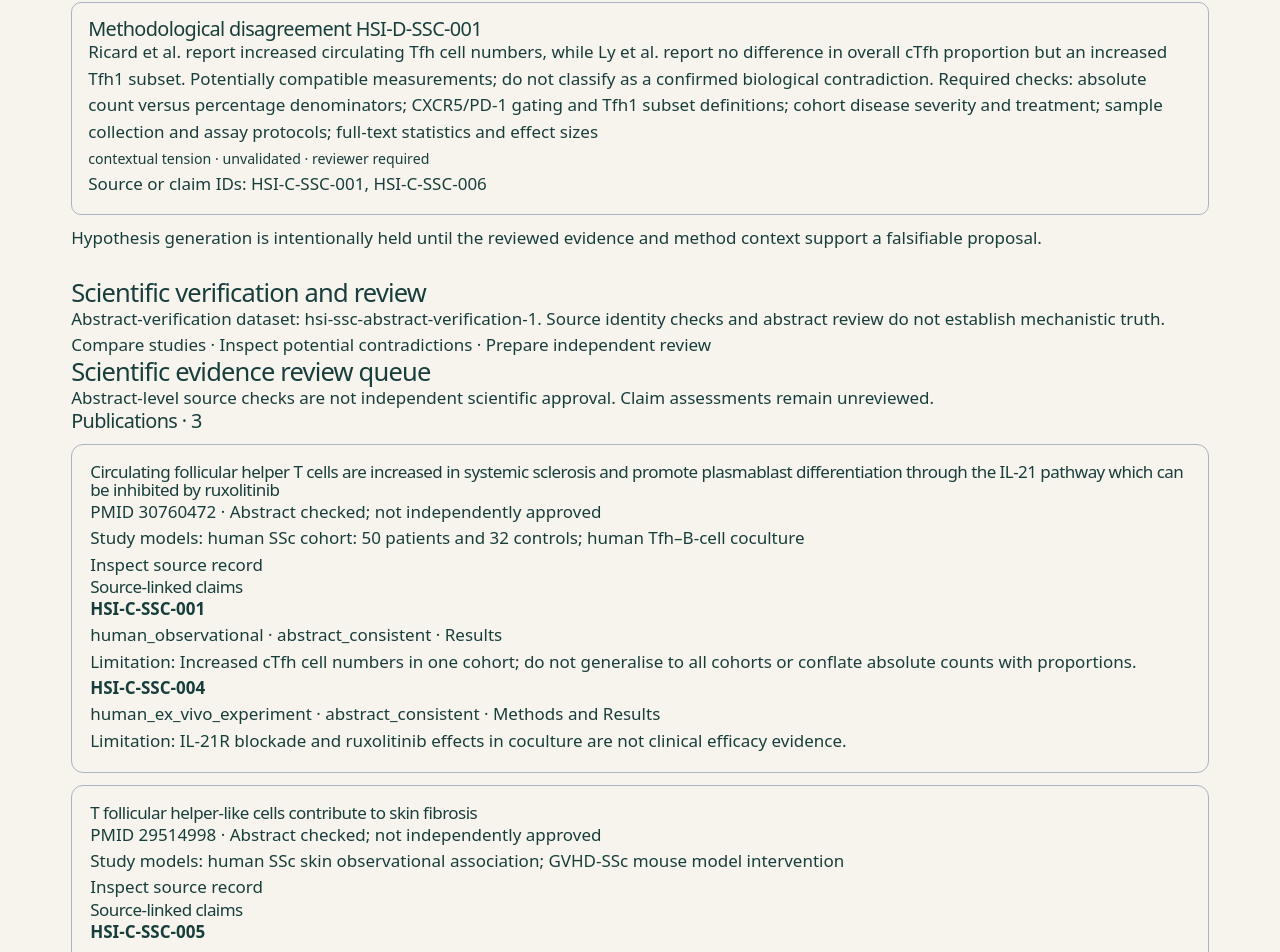
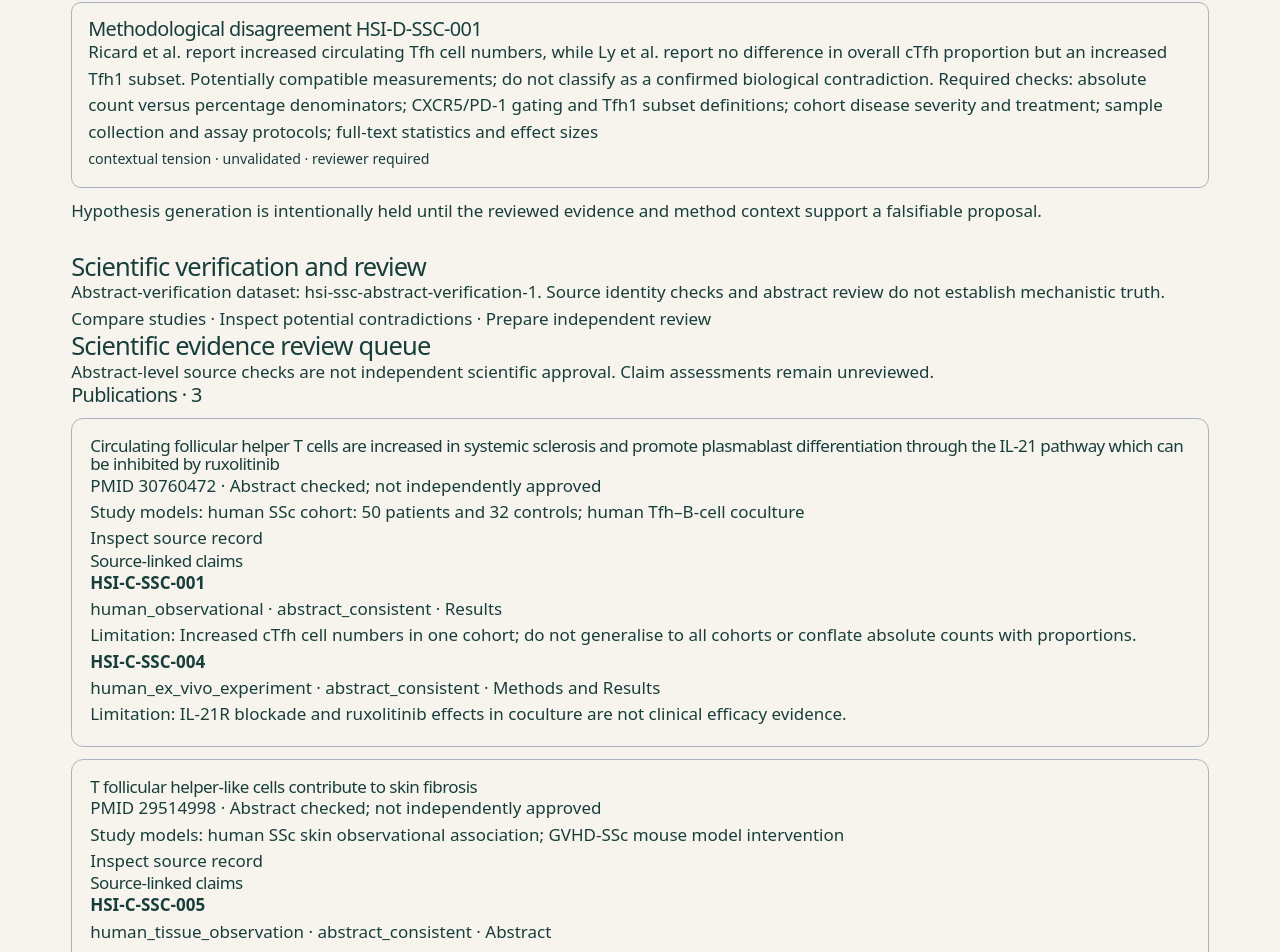
Before and after one commit to gnaneshwer23/hsi-core, a React (Vite) app in the folder site/: page /research/scientific-workbench in a window 1280 px wide. Shown: the part 1467-2419 px from the top of the page. Built offline with nearby package versions, Linux system fonts and the light colour scheme; no server answers; a web font is replaced by a local one.

Commit message:
fix(p1): adapt verification disagreements to discovery engine contract without inventing claim links

```diff
--- a/site/src/pages/ScientificResearchWorkbench.tsx
+++ b/site/src/pages/ScientificResearchWorkbench.tsx
@@ -19,7 +19,7 @@ export function ScientificResearchWorkbench(){
  const visible=useMemo(()=>graph?.nodes.filter(n=>(n.preferredLabel+" "+n.id).toLowerCase().includes(query.toLowerCase()))??[],[graph,query]);
  const node=graph?.nodes.find(n=>n.id===selected);
  const edges=graph?.relationships.filter(e=>e.subjectId===selected||e.objectId===selected)??[];
- const findings=useMemo(()=>graph&&verification?investigateDiscoveryCandidates({edges:graph.relationships,claims:verification.claims,disagreements:verification.disagreements}):[],[graph,verification]);
+ const findings=useMemo(()=>graph&&verification?investigateDiscoveryCandidates({edges:graph.relationships,claims:verification.claims,disagreements:verification.disagreements.map(d=>({id:d.id,claimIds:[],description:d.description,interpretation:d.interpretation,requiresReview:d.requiresReview}))}):[],[graph,verification]);
  const validId=/^hsi-interrogative-[a-zA-Z0-9-]{8,100}$/.test(investigation);
  return <main className="science-body"><header className="science-body-hero"><div className="science-body-wrap">
  <p className="science-body-kicker">HSI / ISI · SCIENTIFIC RESEARCH WORKBENCH</p><h1>Investigate mechanisms.<br/><em>Follow the evidence.</em></h1>
```
